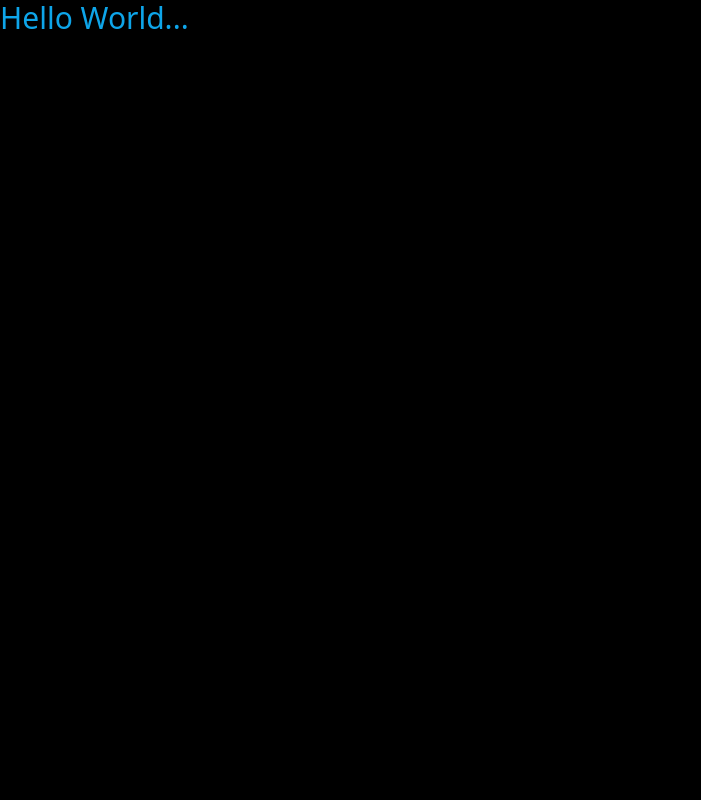
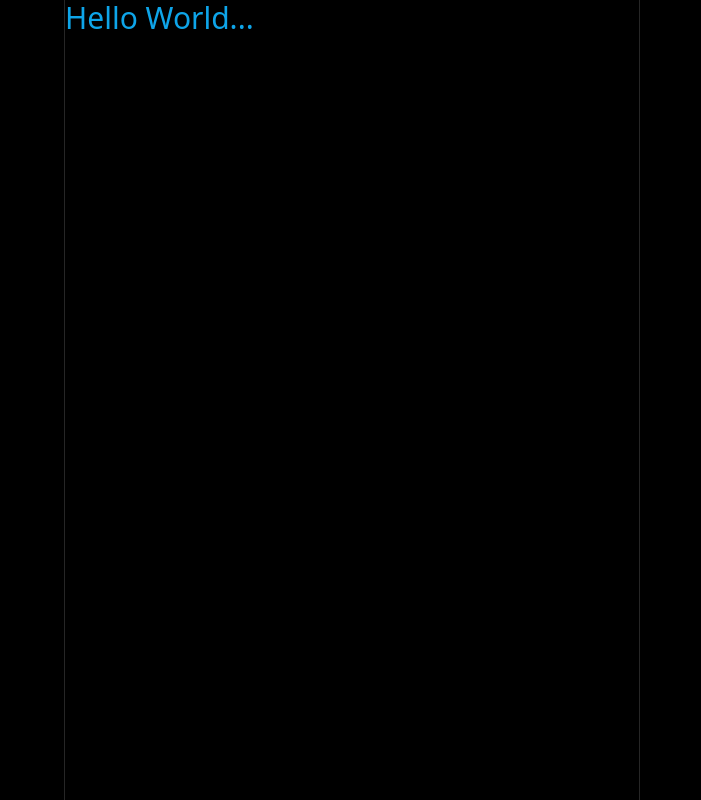
Before and after one commit to ricardodiasdev/twitter-clone, a Next.js app: page / in a window 1280 px wide. Shown: the whole page, without its empty margins (0-701 px from the left). Built offline with nearby package versions, Linux system fonts and the light colour scheme.

Commit message:
Layout base da página principal

```diff
--- /dev/null
+++ b/components/Layout.tsx
@@ -0,0 +1,19 @@
+interface LayoutProps {
+  children: React.ReactNode;
+}
+
+const Layout: React.FC<LayoutProps> = ({ children }) => {
+  return (
+    <div className="h-screen bg-black">
+      <div className="container h-full mx-auto xl:px-30 max-w-6xl">
+        <div className="grid grid-cols-4 h-full">
+          <div className="col-span-3 lg:col-span-2 border-x-[1px] border-neutral-800">
+            {children}
+          </div>
+        </div>
+      </div>
+    </div>
+  );
+};
+
+export default Layout;
--- a/pages/_app.tsx
+++ b/pages/_app.tsx
@@ -1,6 +1,11 @@
 import '@/styles/globals.css'
 import type { AppProps } from 'next/app'
+import Layout from '@/components/Layout'
 
 export default function App({ Component, pageProps }: AppProps) {
-  return <Component {...pageProps} />
+  return  (
+    <Layout>
+       <Component {...pageProps} />
+    </Layout>
+  )
 }
```
